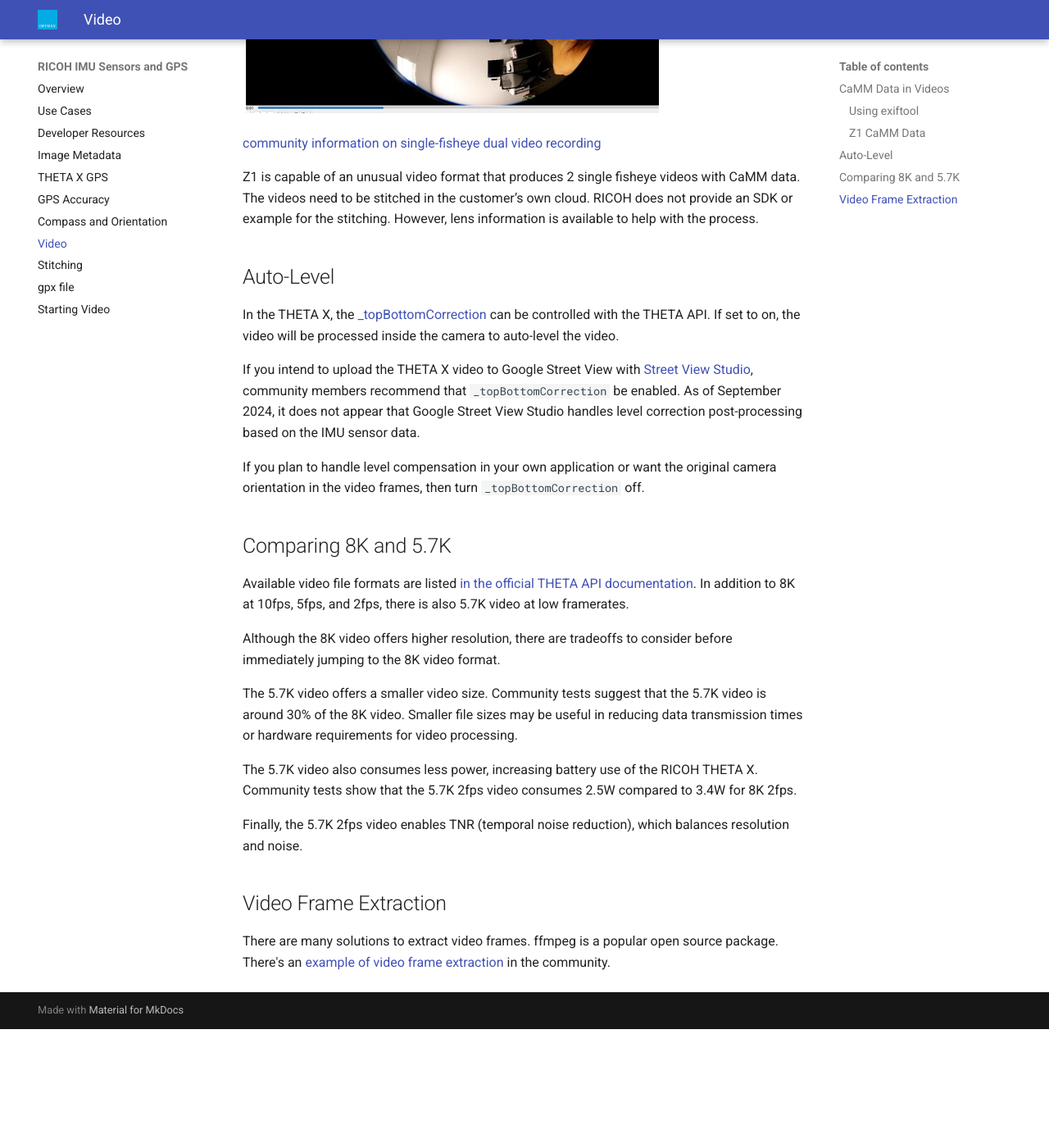
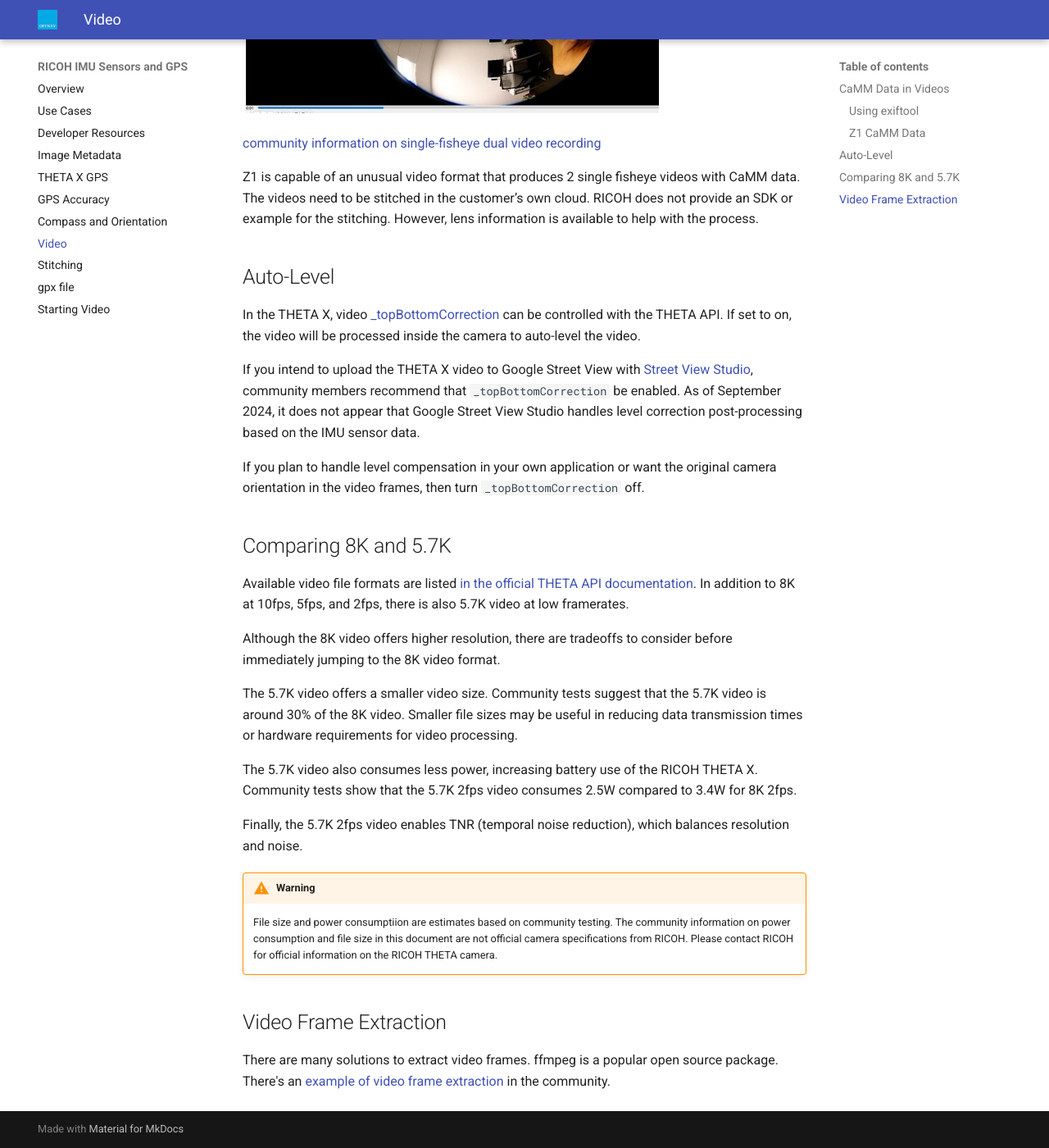
Before and after one commit to codetricity/theta-gis, an MkDocs documentation site: the page built from docs/video.md, in a window 1280 px wide and 1400 px high, scrolled down 2440 px. Shown: the whole window at 82% size. Built offline with MkDocs 1.6.1 and Material for MkDocs 9.7.7, drawn with Linux system fonts in a browser that asks for light colours; before the commit the page ends 3695 px from its top, so only the background shows below that.

Commit message:
added warning about community info

```diff
--- a/docs/video.md
+++ b/docs/video.md
@@ -54,7 +54,7 @@
 
 ## Auto-Level
 
-In the THETA X, the [_topBottomCorrection](https://github.com/ricohapi/theta-api-specs/blob/main/theta-web-api-v2.1/options/_top_bottom_correction.md) can be controlled with the THETA API. If set to on, the video will be processed inside
+In the THETA X, video [_topBottomCorrection](https://github.com/ricohapi/theta-api-specs/blob/main/theta-web-api-v2.1/options/_top_bottom_correction.md) can be controlled with the THETA API. If set to on, the video will be processed inside
 the camera to auto-level the video.
 
 If you intend to upload the THETA X video to Google Street View with [Street View Studio](https://streetviewstudio.maps.google.com/), community members recommend that `_topBottomCorrection` be enabled.  As of September 2024, it does
@@ -78,6 +78,12 @@
 
 Finally, the 5.7K 2fps video enables TNR (temporal noise reduction), which balances resolution and noise.
 
+!!! warning
+    File size and power consumptiion are estimates based on community testing.  The community
+    information on power consumption and file size in this document are not official
+    camera specifications from RICOH.  Please contact RICOH for official information
+    on the RICOH THETA camera.
+
 ## Video Frame Extraction
 
 There are many solutions to extract video frames.
--- a/mkdocs.yml
+++ b/mkdocs.yml
@@ -6,6 +6,7 @@
   name: material
   logo: images/oppkey_logo.jpg
   favicon: images/oppkey_logo.jpg
+
 
 nav:
   - Overview: index.md
@@ -22,3 +23,8 @@
 
 plugins:
   - social
+
+markdown_extensions:
+  - admonition
+  - pymdownx.details
+  - pymdownx.superfences
```
Also changed, not shown: docs/external_gps.md (+1 -1 lines).
